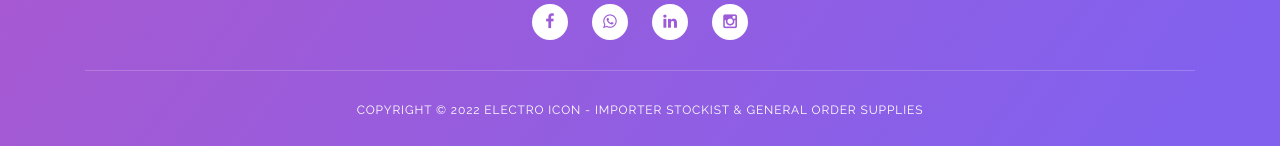
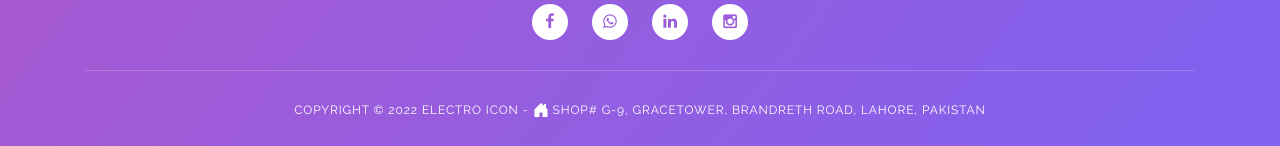
Before and after one commit to muddasir03/Electro-Icon, a plain HTML site: page index.html in a window 1280 px wide. Shown: the part 4842-4988 px from the top of the page. Drawn offline with Linux system fonts and the light colour scheme.

Commit message:
Update index.html

```diff
--- a/index.html
+++ b/index.html
@@ -422,7 +422,12 @@
             </div>
             <div class="row">
                 <div class="col-lg-12">
-                    <p class="copyright">Copyright &copy; 2022 Electro Icon - Importer Stockist & General Order Supplies
+                    <p class="copyright">Copyright &copy; 2022 Electro Icon - <svg xmlns="http://www.w3.org/2000/svg"
+                            width="16" height="16" fill="currentColor" class="bi bi-house-door-fill"
+                            viewBox="0 0 16 16">
+                            <path
+                                d="M6.5 14.5v-3.505c0-.245.25-.495.5-.495h2c.25 0 .5.25.5.5v3.5a.5.5 0 0 0 .5.5h4a.5.5 0 0 0 .5-.5v-7a.5.5 0 0 0-.146-.354L13 5.793V2.5a.5.5 0 0 0-.5-.5h-1a.5.5 0 0 0-.5.5v1.293L8.354 1.146a.5.5 0 0 0-.708 0l-6 6A.5.5 0 0 0 1.5 7.5v7a.5.5 0 0 0 .5.5h4a.5.5 0 0 0 .5-.5z" />
+                        </svg> Shop# G-9, GraceTower, Brandreth Road, Lahore, Pakistan</p>
                     </p>
                 </div>
             </div>
```
